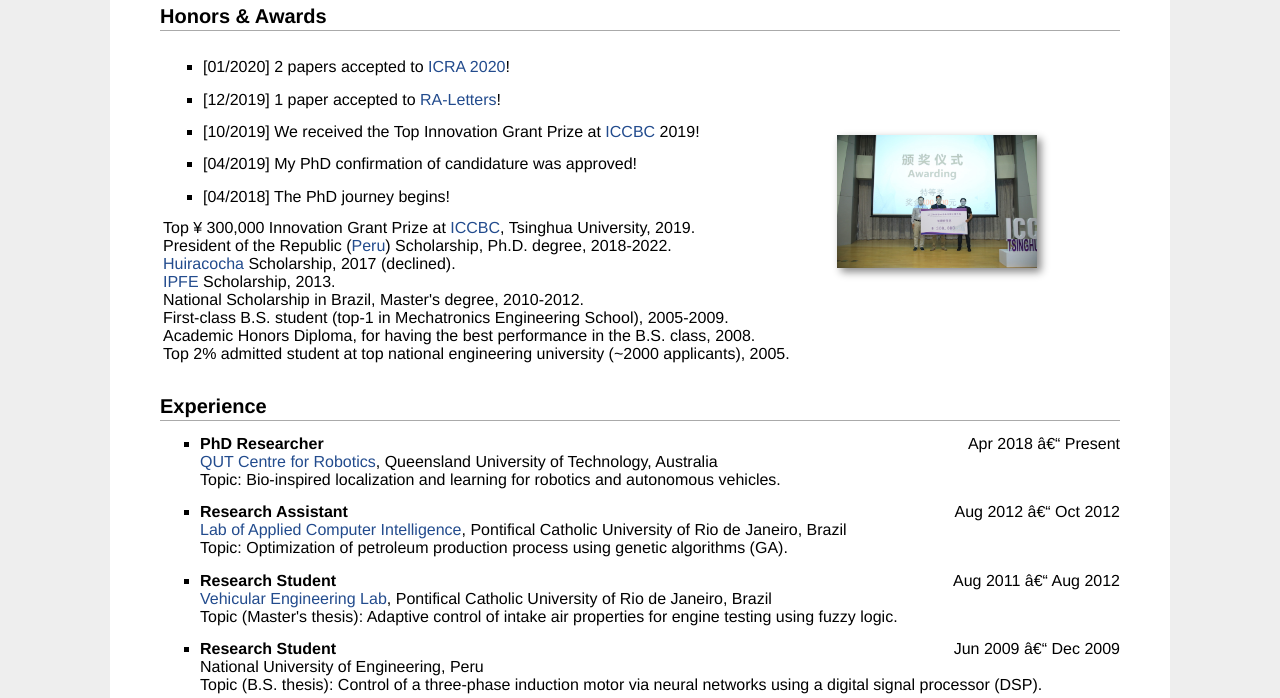
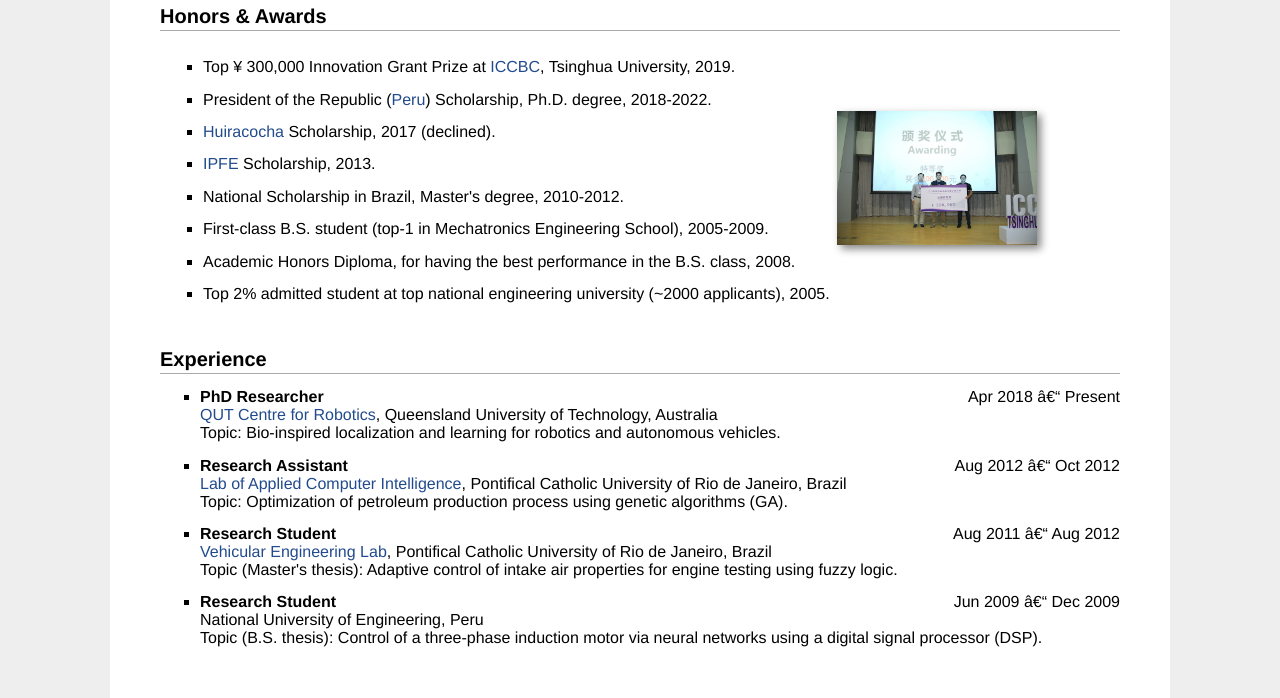
Before and after one commit to mchancan/mchancan.github.io, a Jekyll site: the page built from index.html, in a window 1280 px wide and 900 px high, scrolled down 1013 px, cut to the strip 202-900 px from the top of the window. Built offline with Jekyll 4.4.1, drawn with Linux system fonts in a browser that asks for light colours; comment, search, counter and statistics services are not loaded.

Commit message:
Update index.html

```diff
--- a/index.html
+++ b/index.html
@@ -110,20 +110,15 @@ title: MV
 	<tr>
 		<td width="670">
 			<ul>
-				<li>[01/2020] 2 papers accepted to <a href="http://icra2020.org">ICRA 2020</a>!</li>
-				<li>[12/2019] 1 paper accepted to <a href="https://ieeexplore.ieee.org/xpl/aboutJournal.jsp?punumber=7083369">RA-Letters</a>!</li>
-				<li>[10/2019] We received the Top Innovation Grant Prize at <a href="https://contest.cbicr.org/en/">ICCBC</a> 2019!</li>
-				<li>[04/2019] My PhD confirmation of candidature was approved!</li>
-				<li>[04/2018] The PhD journey begins!</li>
+				<li>Top &yen; 300,000 Innovation Grant Prize at <a href="https://contest.cbicr.org/en/">ICCBC</a>, Tsinghua University, 2019.</li>
+				<li>President of the Republic (<a href="https://www.pronabec.gob.pe/beca-presidente/">Peru</a>) Scholarship, Ph.D. degree, 2018-2022.</li>
+				<li><a href="https://posgrado.pucp.edu.pe/beca-fondo/beca-huiracocha/">Huiracocha</a> Scholarship, 2017 (declined).</li>
+				<li><a href="http://ipfe.org.pe/">IPFE</a> Scholarship, 2013.</li>
+				<li>National Scholarship in Brazil, Master's degree, 2010-2012.</li>
+				<li>First-class B.S. student (top-1 in Mechatronics Engineering School), 2005-2009.</li>
+				<li>Academic Honors Diploma, for having the best performance in the B.S. class, 2008.</li>
+				<li>Top 2% admitted student at top national engineering university (&#126;2000 applicants), 2005.</li>
 			</ul>
-			Top &yen; 300,000 Innovation Grant Prize at <a href="https://contest.cbicr.org/en/">ICCBC</a>, Tsinghua University, 2019.<br>
-    			President of the Republic (<a href="https://www.pronabec.gob.pe/beca-presidente/">Peru</a>) Scholarship, Ph.D. degree, 2018-2022.<br>
-    			<a href="https://posgrado.pucp.edu.pe/beca-fondo/beca-huiracocha/">Huiracocha</a> Scholarship, 2017 (declined).<br>
-    			<a href="http://ipfe.org.pe/">IPFE</a> Scholarship, 2013.<br>
-    			National Scholarship in Brazil, Master's degree, 2010-2012.<br>
-			First-class B.S. student (top-1 in Mechatronics Engineering School), 2005-2009.<br>
-			Academic Honors Diploma, for having the best performance in the B.S. class, 2008.<br>
-			Top 2% admitted student at top national engineering university (&#126;2000 applicants), 2005.<br>
 		</td>
 		<td>
 			<img padding="0px 20px 15px 0px" style="box-shadow: 4px 4px 8px #888" src="images/ICCBC.JPG"  width="200" height="inherit" border="1px" alt=""></br>
```
